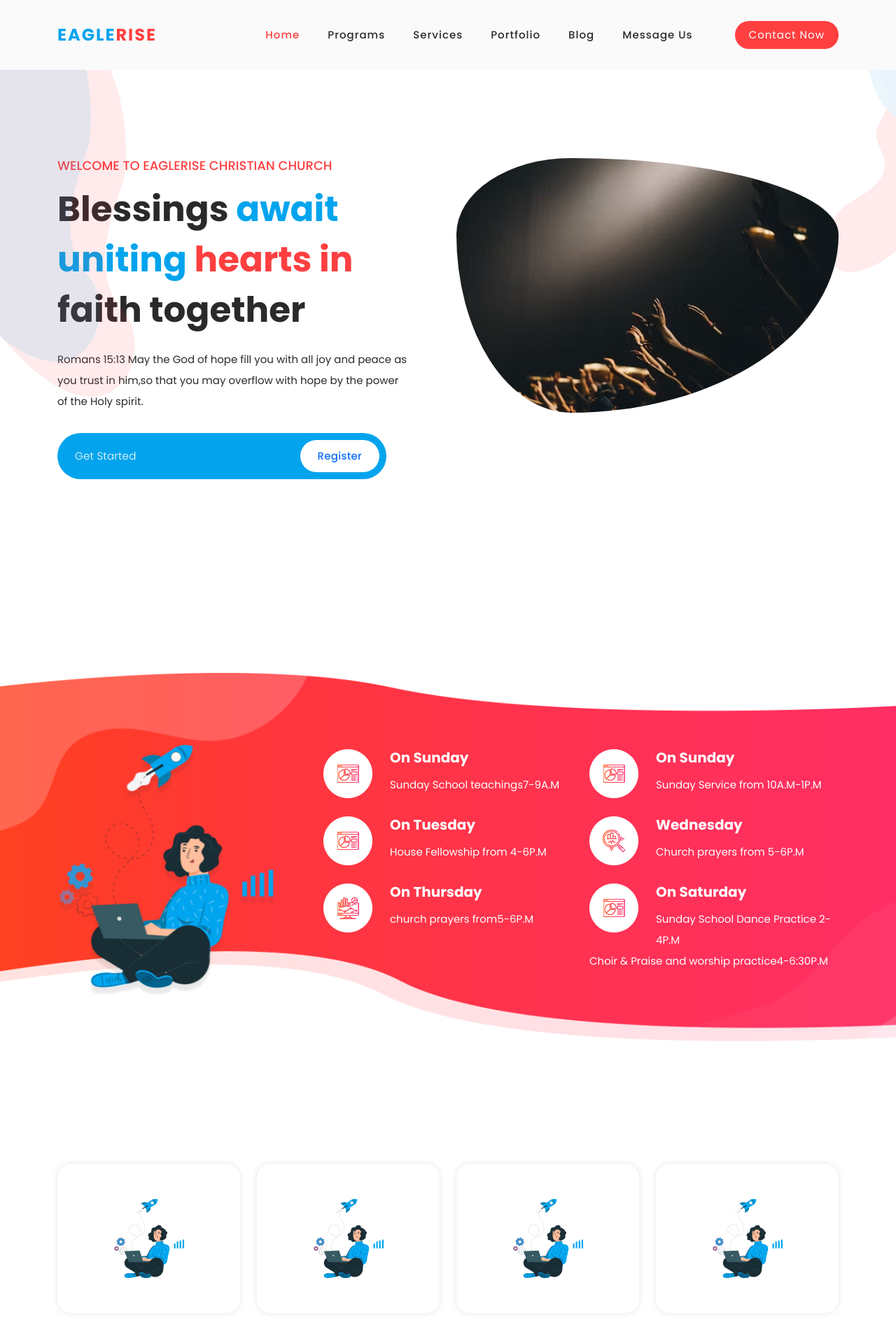
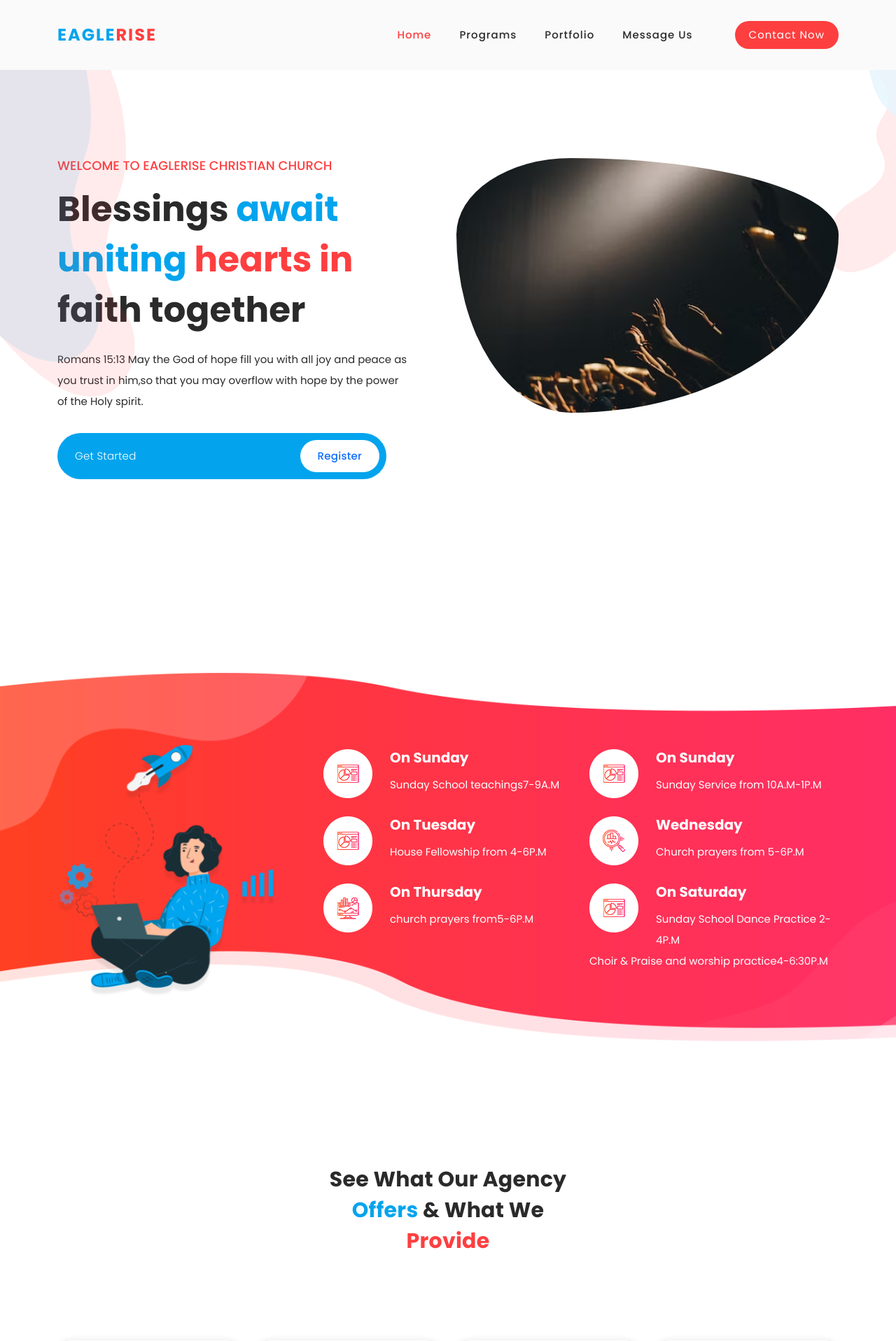
Before and after one commit to laytonmusyoki/Church-Project, a Django app: page / in a window 1280 px wide. Shown: the top 1917 px of the page at 70% size. Run offline with Django 4.2, Linux system fonts and the light colour scheme; some libraries are stand-ins or nearby versions.

Commit message:
modifications

```diff
--- a/users/templates/base.html
+++ b/users/templates/base.html
@@ -215,13 +215,13 @@ https://templatemo.com/tm-562-space-dynamic
 
   <div id="portfolio" class="our-portfolio section">
     <div class="container">
-      <!-- <div class="row">
+      <div class="row">
         <div class="col-lg-6 offset-lg-3">
           <div class="section-heading  wow bounceIn" data-wow-duration="1s" data-wow-delay="0.2s">
             <h2>See What Our Agency <em>Offers</em> &amp; What We <span>Provide</span></h2>
           </div>
         </div>
-      </div> -->
+      </div>
       <div class="row">
         <div class="col-lg-3 col-sm-6">
           <a href="#">
@@ -279,6 +279,7 @@ https://templatemo.com/tm-562-space-dynamic
     </div>
   </div>
 
+  <!--
   <div id="blog" class="our-blog section">
     <div class="container">
       <div class="row">
@@ -352,14 +353,15 @@ https://templatemo.com/tm-562-space-dynamic
       </div>
     </div>
   </div>
+  -->
 
   <div id="contact" class="contact-us section">
     <div class="container">
       <div class="row">
         <div class="col-lg-6 align-self-center wow fadeInLeft" data-wow-duration="0.5s" data-wow-delay="0.25s">
           <div class="section-heading">
-            <h2>Feel Free To Send Us a Message About Your Website Needs</h2>
-            <p>Lorem ipsum dolor sit amet, consectetur adipiscing elit, sed doer ket eismod tempor incididunt ut labore et dolores</p>
+            <h2>Feel Free To Share your Enquiries or a Message with the man of God</h2>
+            <p>Isaiah 41:10 I don't know what tomorrow holds but I completely trust in he who holds tomorrow</p>
             <div class="phone-info">
               <h4>For any enquiry, Call Us: <span><i class="fa fa-phone"></i> <a href="#">010-020-0340</a></span></h4>
             </div>
--- a/users/templates/includes/header.html
+++ b/users/templates/includes/header.html
@@ -13,9 +13,9 @@
             <ul class="nav">
               <li class="scroll-to-section"><a href="#top" class="active">Home</a></li>
               <li class="scroll-to-section"><a href="#about">Programs</a></li>
-              <li class="scroll-to-section"><a href="#services">Services</a></li>
+              <!-- <li class="scroll-to-section"><a href="#services">Services</a></li> -->
               <li class="scroll-to-section"><a href="#portfolio">Portfolio</a></li>
-              <li class="scroll-to-section"><a href="#blog">Blog</a></li>
+              <!-- <li class="scroll-to-section"><a href="#blog">Blog</a></li>  -->
               <li class="scroll-to-section"><a href="#contact">Message Us</a></li>
               <li class="scroll-to-section"><div class="main-red-button"><a href="#contact">Contact Now</a></div></li>
             </ul>
```
